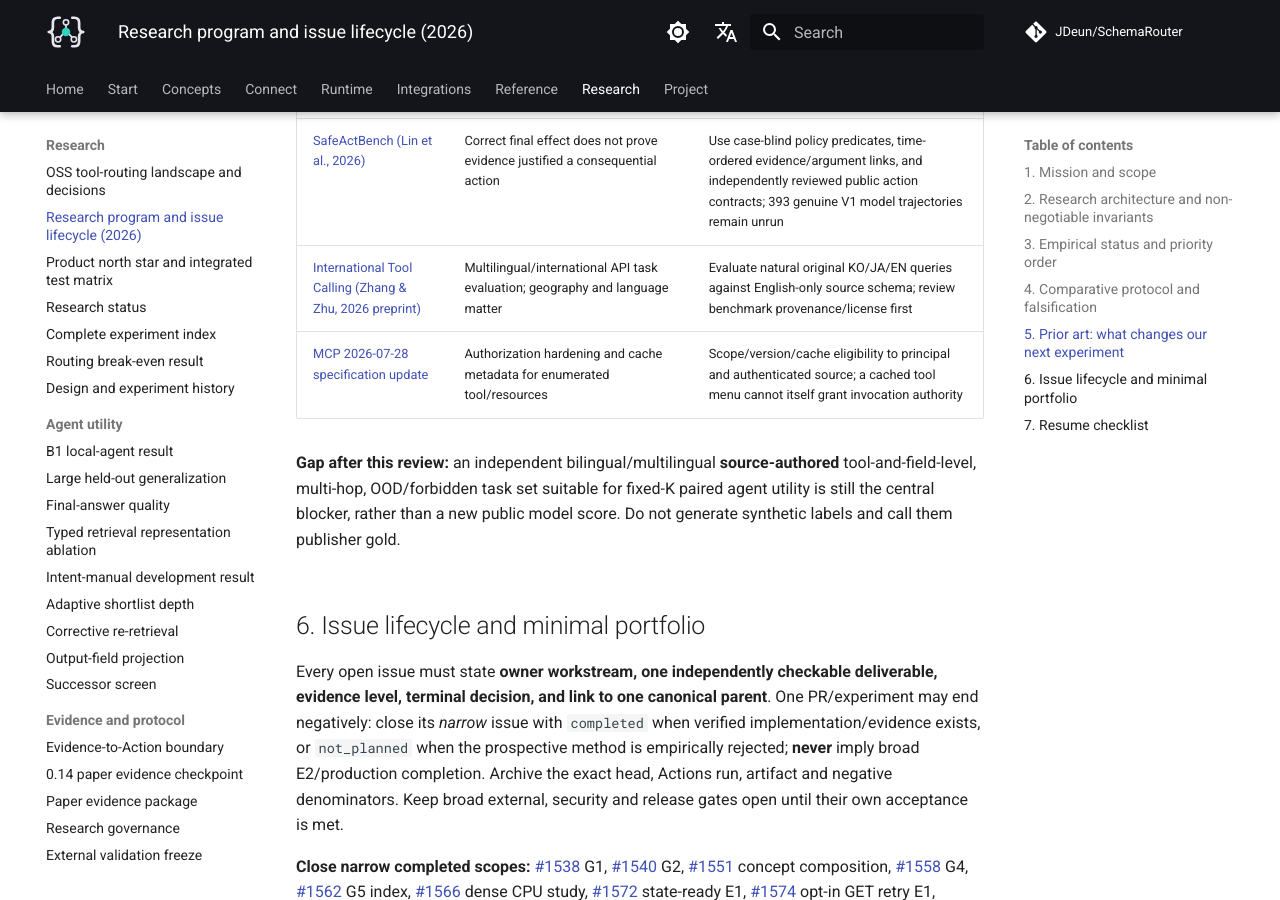
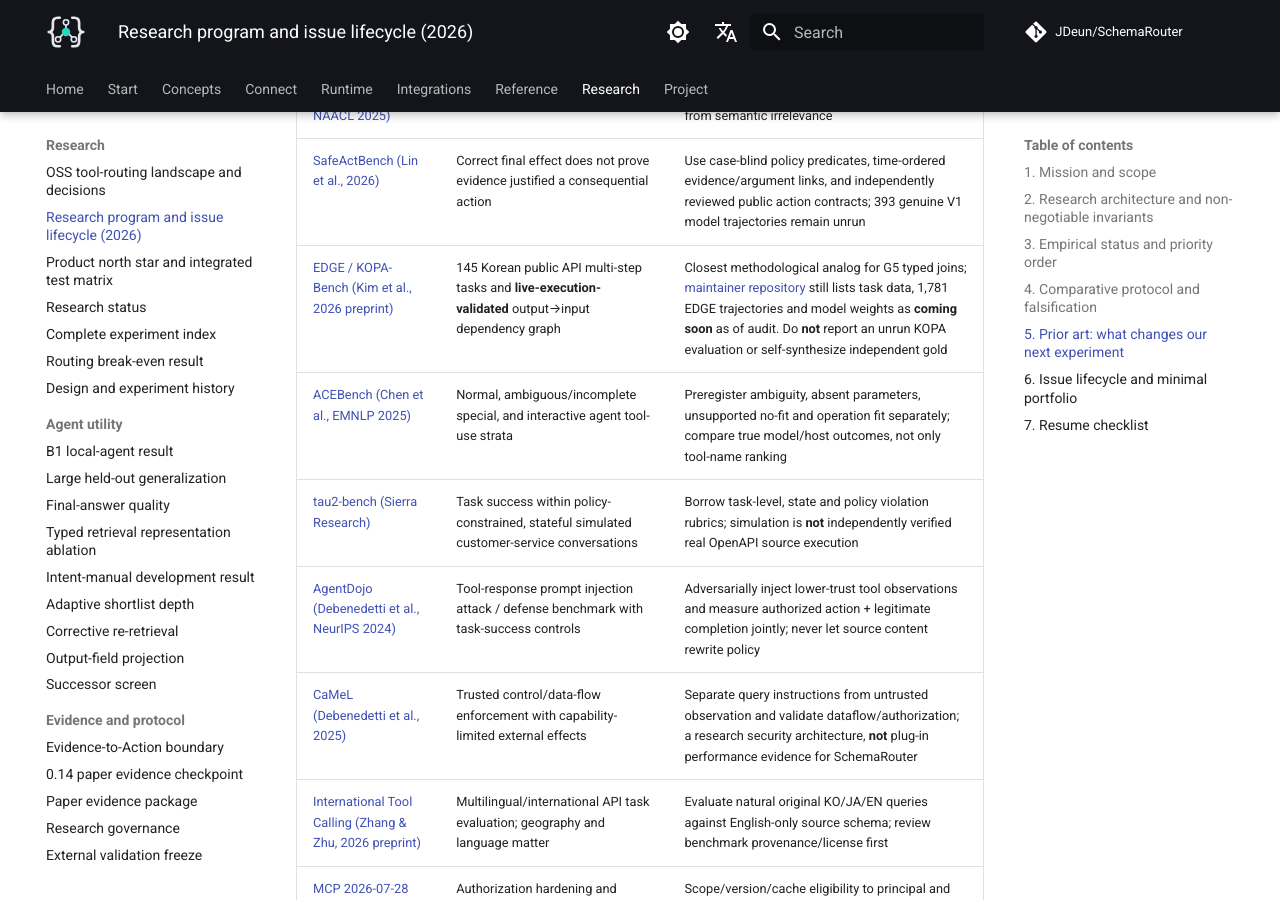
Before and after one commit to JDeun/SchemaRouter, an MkDocs documentation site: the page built from docs/research/research-program-2026.md, in a window 1280 px wide and 900 px high, scrolled down 4111 px. Built offline with MkDocs 1.6.1 and Material for MkDocs 9.7.7, drawn with Linux system fonts in a browser that asks for light colours; comment, search, counter and statistics services are not loaded.

Commit message:
docs(research): add source-verified KOPA, ACEBench, tau2 and prompt-injection prior art

```diff
--- a/docs/research/research-program-2026.md
+++ b/docs/research/research-program-2026.md
@@ -56,6 +56,11 @@ Preregister primary **task-level success** and safety gates; treat changes in ro
 | [ToolSandbox (Lu et al., 2024)](https://arxiv.org/abs/2408.04682) | Stateful tool execution, implicit dependencies and intermediate milestones | Pair field/route exposure with actual multi-step execution, state and task-final success |
 | [FAIL-TaLMs (Treviño et al., NAACL 2025)](https://aclanthology.org/2025.naacl-long.149/) | Missing tools and underspecified requests challenge tool agents | Distinguish unknown capability, missing arguments, permissions and provider-unavailable from semantic irrelevance |
 | [SafeActBench (Lin et al., 2026)](https://arxiv.org/abs/2610.07753) | Correct final effect does not prove evidence justified a consequential action | Use case-blind policy predicates, time-ordered evidence/argument links, and independently reviewed public action contracts; 393 genuine V1 model trajectories remain unrun |
+| [EDGE / KOPA-Bench (Kim et al., 2026 preprint)](https://arxiv.org/abs/2609.05395) | 145 Korean public API multi-step tasks and **live-execution-validated** output→input dependency graph | Closest methodological analog for G5 typed joins; [maintainer repository](https://github.com/dneirfi/EDGE-KOPA) still lists task data, 1,781 EDGE trajectories and model weights as **coming soon** as of audit. Do **not** report an unrun KOPA evaluation or self-synthesize independent gold |
+| [ACEBench (Chen et al., EMNLP 2025)](https://aclanthology.org/2025.findings-emnlp.697/) | Normal, ambiguous/incomplete special, and interactive agent tool-use strata | Preregister ambiguity, absent parameters, unsupported no-fit and operation fit separately; compare true model/host outcomes, not only tool-name ranking |
+| [tau2-bench (Sierra Research)](https://github.com/sierra-research/tau2-bench) | Task success within policy-constrained, stateful simulated customer-service conversations | Borrow task-level, state and policy violation rubrics; simulation is **not** independently verified real OpenAPI source execution |
+| [AgentDojo (Debenedetti et al., NeurIPS 2024)](https://arxiv.org/abs/2406.13352) | Tool-response prompt injection attack / defense benchmark with task-success controls | Adversarially inject lower-trust tool observations and measure authorized action + legitimate completion jointly; never let source content rewrite policy |
+| [CaMeL (Debenedetti et al., 2025)](https://arxiv.org/abs/2503.18813) | Trusted control/data-flow enforcement with capability-limited external effects | Separate query instructions from untrusted observation and validate dataflow/authorization; a research security architecture, **not** plug-in performance evidence for SchemaRouter |
 | [International Tool Calling (Zhang & Zhu, 2026 preprint)](https://arxiv.org/abs/2603.05515) | Multilingual/international API task evaluation; geography and language matter | Evaluate natural original KO/JA/EN queries against English-only source schema; review benchmark provenance/license first |
 | [MCP 2026-07-28 specification update](https://blog.modelcontextprotocol.io/posts/2026-07-28/) | Authorization hardening and cache metadata for enumerated tool/resources | Scope/version/cache eligibility to principal and authenticated source; a cached tool menu cannot itself grant invocation authority |
 
```
